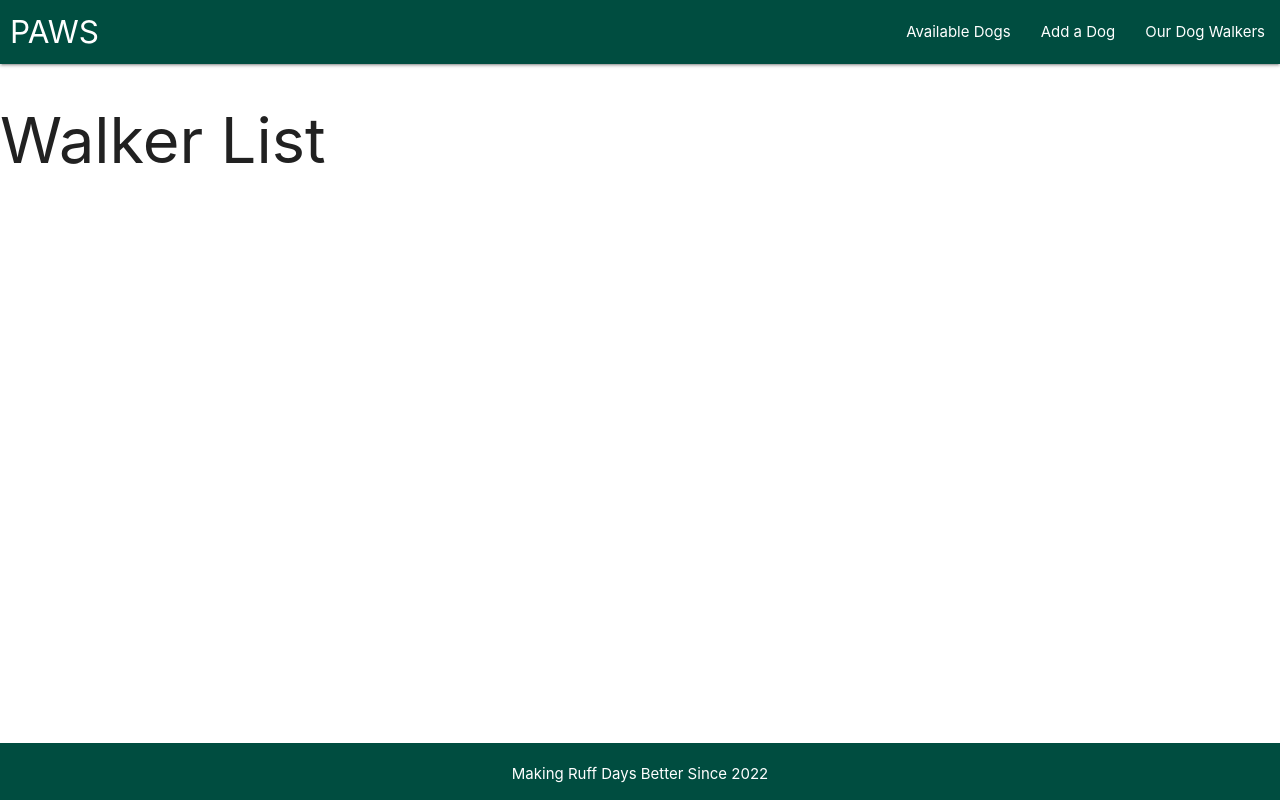
After one commit to nbaird4889/paws, a Django app: page /walkers/ in a window 1280 px wide. The commit adds this page. Run offline with Django 4.2, Linux system fonts and the light colour scheme; data that the repository does not hold is empty.

Commit message:
complete app

```diff
--- a/main_app/templates/base.html
+++ b/main_app/templates/base.html
@@ -22,6 +22,7 @@
           <ul id="nav-mobile" class="right hide-on-med-and-down">
             <li><a href="{% url 'index' %}">Available Dogs</a></li>
             <li><a href="{% url 'dogs_create' %}">Add a Dog</a></li>
+            <li><a href="{% url 'walker_index' %}">Our Dog Walkers</a></li>
           </ul>
         </div>
       </nav>
--- a/main_app/templates/dogs/detail.html
+++ b/main_app/templates/dogs/detail.html
@@ -70,16 +70,16 @@
 <div class="row">
   <div class="col s6">
     <h3>{{ dog.name }}'s Walkers</h3>
-      {% if dog.walkers.count %} {% for walker in dog.walkers.all %}
+    {% if dog.walker.count %} {% for walker in dog.walker.all %}
     <div class="card">
       <div class="card-content">
         <span class="card-title">
-            <span>{{ walker.name }} is walking {{dog.name}} on {{walker.date}}</span>
+          <span>{{walker.name}} is walking {{dog.name}} on {{walker.date}}</span>
         </span>
       </div>
     </div>
     {% endfor %} {% else %}
-      <h5>No One Scheduled to Walk {{dog.name}} Today</h5>
+    <h5>No Walker Scheduled</h5>
     {% endif %}
   </div>
 
--- /dev/null
+++ b/main_app/templates/main_app/walker_list.html
@@ -0,0 +1,14 @@
+{% extends 'base.html' %} {% block content %}
+
+<h1>Walker List</h1>
+
+{% for walker in walker_list %}
+
+<div class="card">
+    <div class="card-content">
+        <span class="card-title">{{ walker.name }} on {{walker.date}}</span>
+    </div>
+</div>
+<div>
+
+{% endfor %} {% endblock %}
--- a/main_app/urls.py
+++ b/main_app/urls.py
@@ -8,6 +8,11 @@ urlpatterns = [
     path('dogs/create/', views.DogCreate.as_view(), name="dogs_create"),
     path('dogs/<int:pk>/update/', views.DogUpdate.as_view(), name='dogs_update'),
     path('dogs/<int:pk>/delete/', views.DogDelete.as_view(), name='dogs_delete'),
+    path('walkers/', views.WalkerList.as_view(), name='walker_index'),
+    path('walkers/<int:pk>', views.WalkerDetail.as_view(), name="walker_detail"),
+    path('walkers/create/', views.WalkerCreate.as_view(), name="walker_create"),
+    path('walkers/<int:pk>/update/', views.WalkerUpdate.as_view(), name='walker_update'),
+    path('walkers/<int:pk>/delete/', views.WalkerDelete.as_view(), name='toy_delete'),
     path('dogs/<int:dog_id>/add_visitors/', views.add_visitors, name='add_visitors'),
     path('dogs/<int:dog_id>/add_photo/', views.add_photo, name='add_photo'),
 ]
--- a/main_app/views.py
+++ b/main_app/views.py
@@ -1,6 +1,7 @@
 from django.shortcuts import render, redirect
 from django.views.generic.edit import CreateView, UpdateView, DeleteView
-from .models import Dog, Visitors, Photo
+from django.views.generic import ListView, DetailView
+from .models import Dog, Visitors, Photo, Walker
 from .forms import VisitorsForm
 import uuid
 import boto3
@@ -64,3 +65,22 @@ def add_photo(request, dog_id):
         except:
             print('An error occurred uploading file to S3')
     return redirect('detail', dog_id=dog_id)
+
+class WalkerList(ListView):
+    model = Walker
+
+class WalkerDetail(DetailView):
+    model = Walker
+
+class WalkerCreate(CreateView):
+    model = Walker
+    fields = '__all__'
+
+
+class WalkerUpdate(UpdateView):
+  model = Walker
+  fields = '__all__'
+
+class WalkerDelete(DeleteView):
+  model = Walker
+  success_url = '/walkers/'
```
Also changed, not shown: main_app/templates/main_app/walker_form.html (added, +9 -0 lines), main_app/models.py (line endings or trailing spaces). Lines whose indentation alone changed are shown as unchanged.
